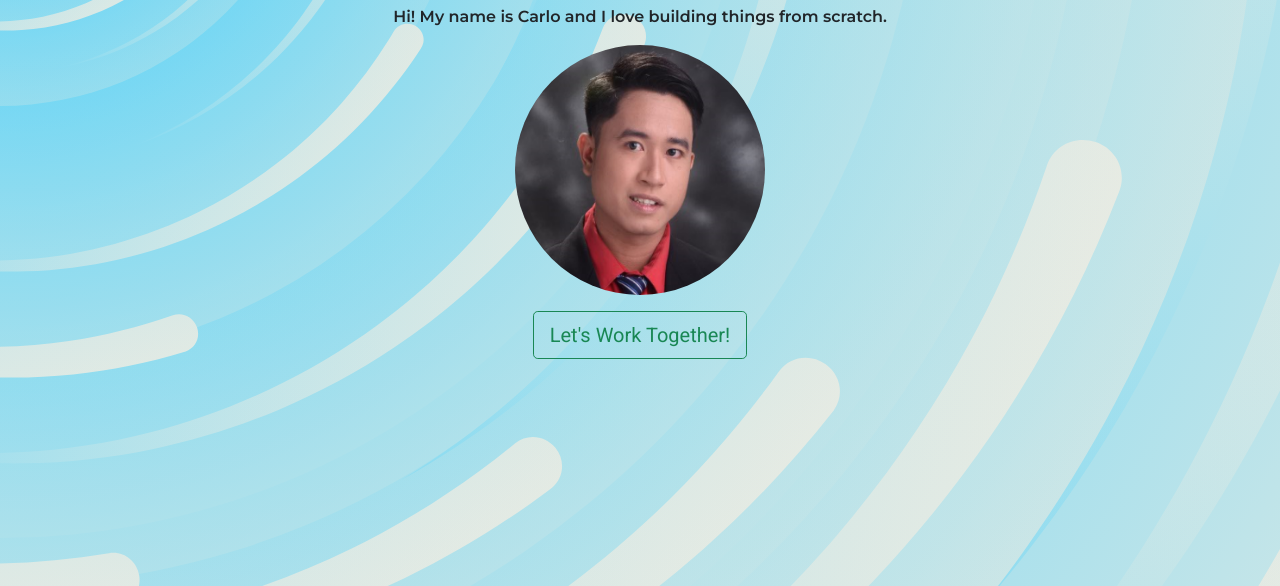
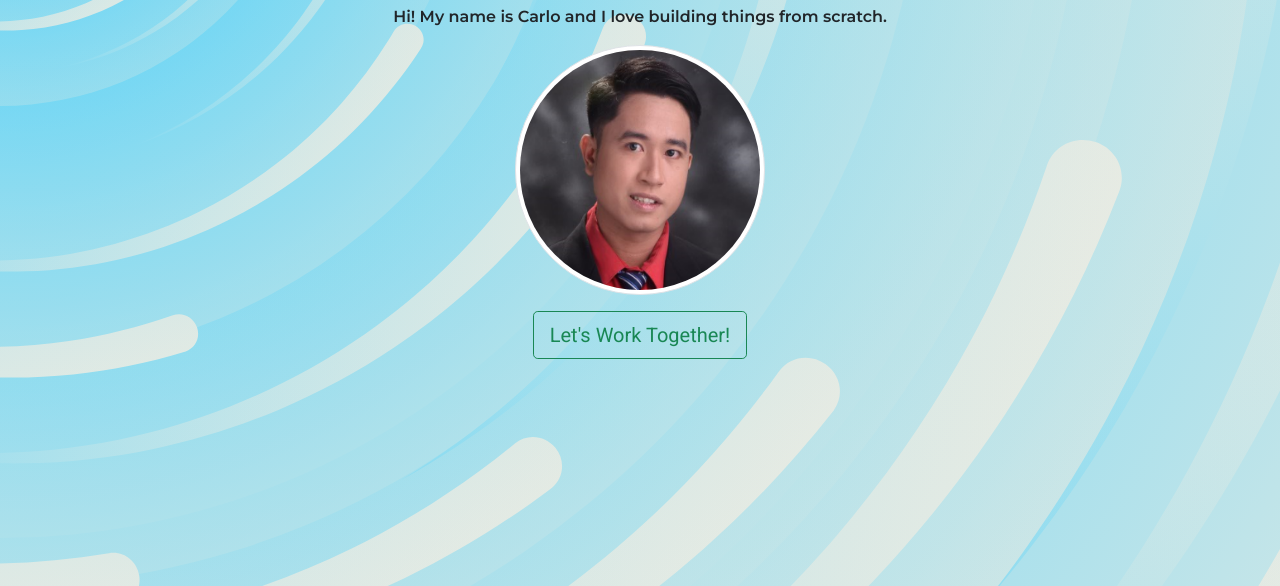
Before and after one commit to Aiz22/fcbportfolio, a plain HTML site: page index.html in a window 1280 px wide. Shown: the part 214-800 px from the top of the page. Drawn offline with nearby package versions, Linux system fonts and the light colour scheme.

Commit message:
Added image border

```diff
--- a/index.html
+++ b/index.html
@@ -36,7 +36,7 @@
 			<p>Hi! My name is Carlo and I love building things from scratch.</p>
 
 			<!-- Self-closing tags -->
-			<img src="./images/me.png" class="img-fluid" id="profile">
+			<img src="./images/me.png" class="img-fluid img-thumbnail" id="profile">
 
 			<a href="mailto:alpiscarlo92@gmail.com" class="btn btn-outline-success btn-lg mt-3">Let's Work Together!</a>
 
```
